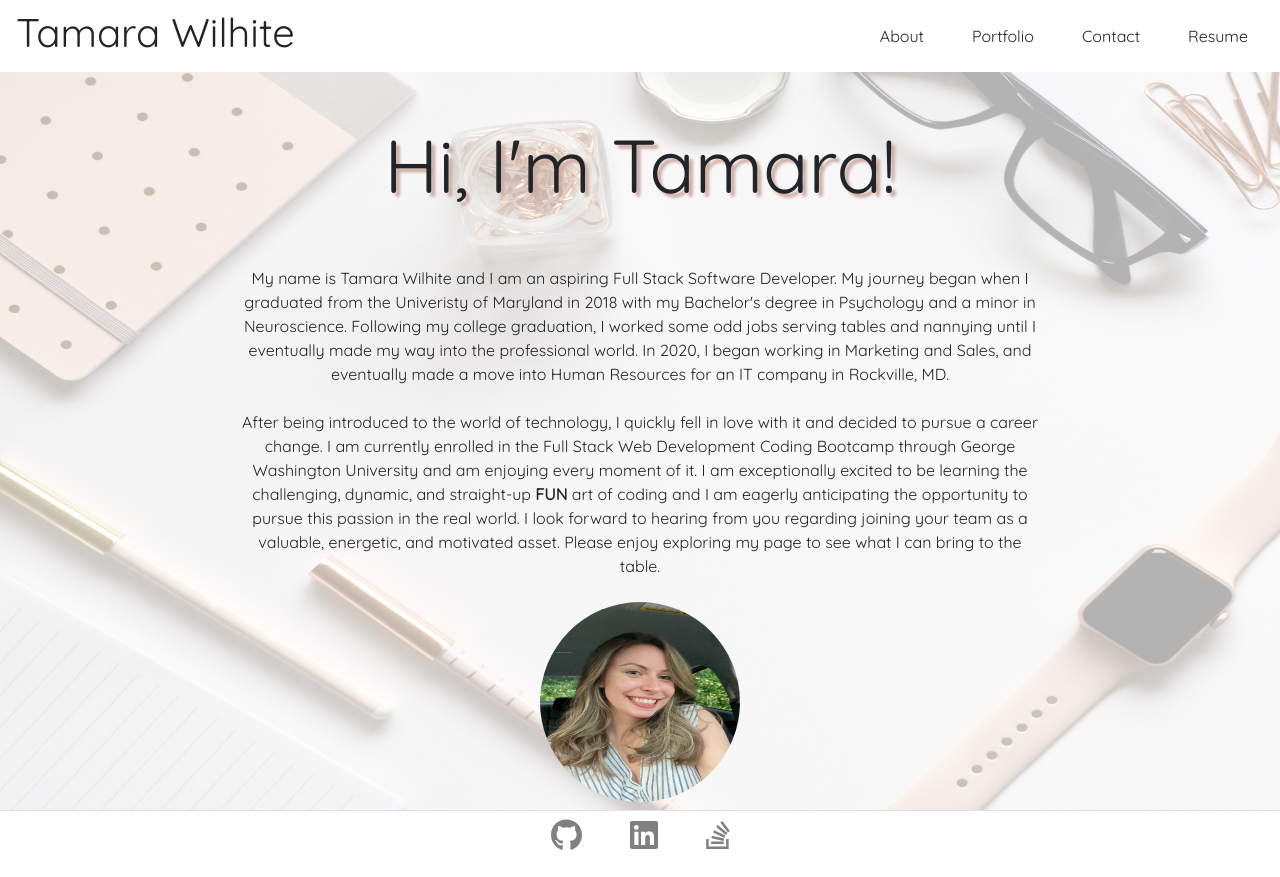
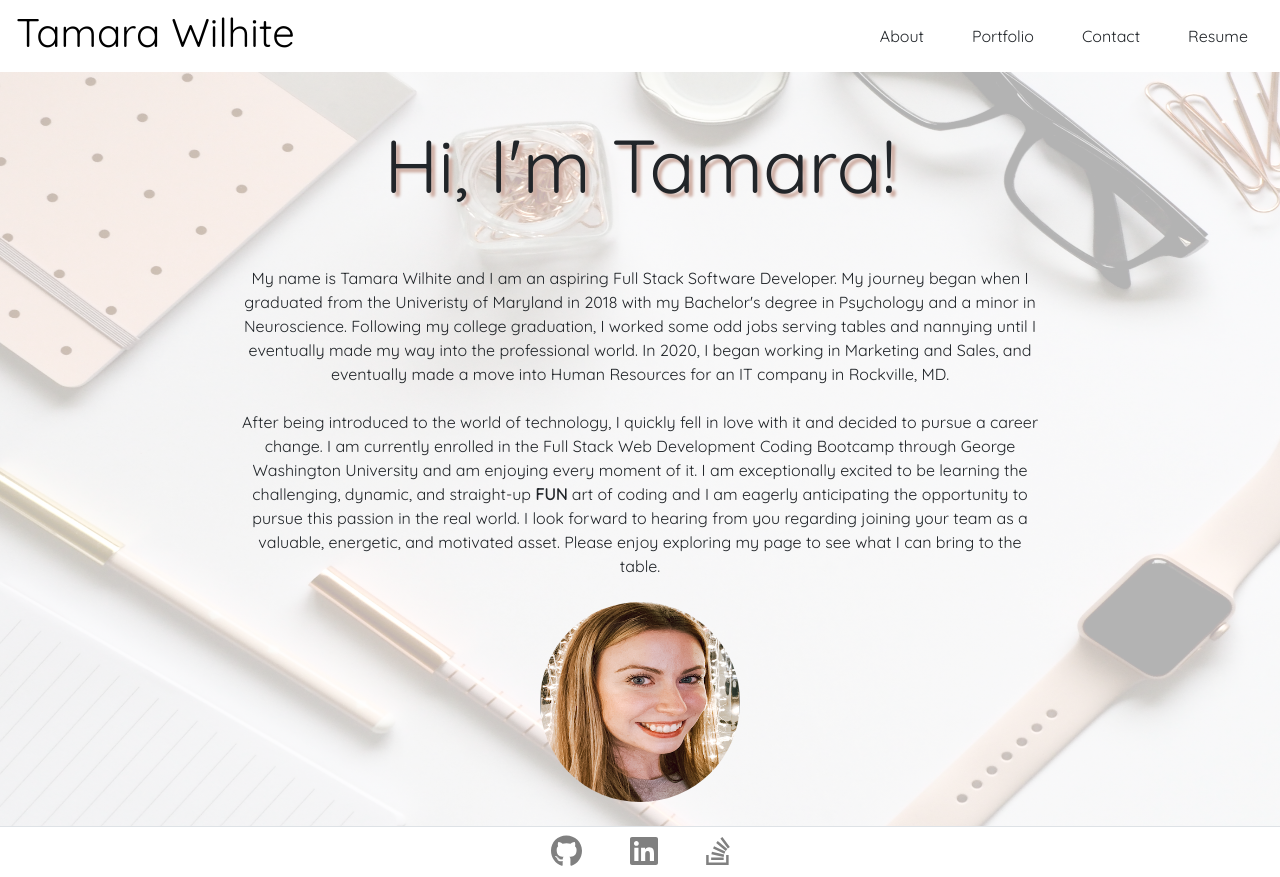
Before and after one commit to trwilhite/trw-portfolio, a React (Create React App) app: page / in a window 1280 px wide. Built offline with nearby package versions, Linux system fonts and the light colour scheme.

Commit message:
separated header and nav components per criteria

```diff
--- a/src/App.js
+++ b/src/App.js
@@ -1,5 +1,5 @@
 import React, { useState } from "react";
-import Nav from "./components/Nav";
+import Header from "./components/Header";
 import Page from "./components/Page";
 import Footer from "./components/Footer";
 
@@ -14,7 +14,7 @@ function App() {
 
   return (
     <div>
-      <Nav
+      <Header
         pages={pages}
         currentPage={currentPage}
         setCurrentPage={setCurrentPage}
--- a/src/components/About/index.js
+++ b/src/components/About/index.js
@@ -32,7 +32,7 @@ function About() {
           page to see what I can bring to the table.
         </p>
       </div>
-      <img src={bioImage} className="my-2 bioImg" alt="bio" />
+      <img src={bioImage} className="mt-2 mb-4 bioImg" alt="bio" />
     </section>
   );
 }
--- /dev/null
+++ b/src/components/Header/Nav.js
@@ -0,0 +1,26 @@
+import React from "react";
+import "./style.css";
+
+function Nav(props) {
+  const { pages = [], setCurrentPage, currentPage } = props;
+
+  return (
+    <nav>
+      <ul className="d-flex flex-row list-unstyled">
+        {pages.map((page) => (
+          <li key={page.name} className="px-4 pt-3">
+            <span
+              onClick={() => {
+                setCurrentPage(page);
+              }}
+            >
+              {page.name}
+            </span>
+          </li>
+        ))}
+      </ul>
+    </nav>
+  );
+}
+
+export default Nav;
--- /dev/null
+++ b/src/components/Header/index.js
@@ -0,0 +1,27 @@
+import React from "react";
+import "./style.css";
+import { useEffect } from "react";
+import Nav from "./Nav";
+
+function Header(props) {
+  const { pages = [], setCurrentPage, currentPage } = props;
+
+  useEffect(() => {
+    document.title = currentPage.name;
+  }, [currentPage]);
+
+  return (
+    <header className="d-flex flex-row flex-wrap justify-content-between align-items-center m-2">
+      <a className="text-decoration-none text-black" href="/">
+        <h1 className="ps-2">Tamara Wilhite</h1>
+      </a>
+      <Nav
+        pages={pages}
+        currentPage={currentPage}
+        setCurrentPage={setCurrentPage}
+      />
+    </header>
+  );
+}
+
+export default Header;
--- a/src/components/Nav/index.js
+++ /dev/null
@@ -1,34 +0,0 @@
-import React from "react";
-import "./style.css";
-import { useEffect } from "react";
-
-function Nav(props) {
-  const { pages = [], setCurrentPage, currentPage } = props;
-
-  useEffect(() => {
-    document.title = currentPage.name;
-  }, [currentPage]);
-
-  return (
-    <header className="d-flex flex-row flex-wrap justify-content-between align-items-center m-2">
-      <h1 className="text-decoration-none ps-2">Tamara Wilhite</h1>
-      <nav>
-        <ul className="d-flex flex-row list-unstyled">
-          {pages.map((page) => (
-            <li key={page.name} className="px-4 pt-3">
-              <span
-                onClick={() => {
-                  setCurrentPage(page);
-                }}
-              >
-                {page.name}
-              </span>
-            </li>
-          ))}
-        </ul>
-      </nav>
-    </header>
-  );
-}
-
-export default Nav;
```
Also changed, not shown: src/assets/images/bio-photo.jpg, src/components/Header/style.css (renamed from src/components/Nav/style.css).
